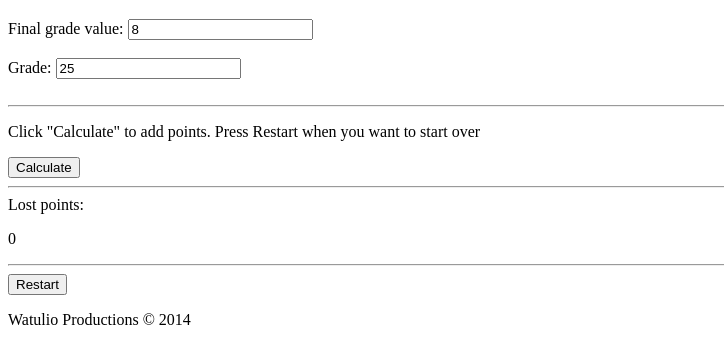
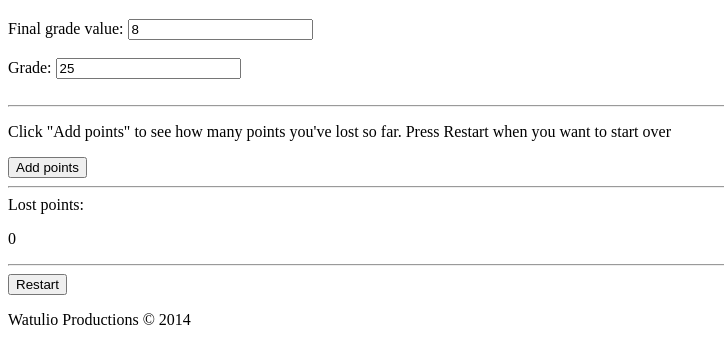
Before and after one commit to rdo-cnt/watulion.github.io, a plain HTML site: page studentgrief.html in a window 1280 px wide. Shown: the part 61-424 px from the top of the page, without its empty margins (0-724 px from the left). Drawn offline with Linux system fonts and the light colour scheme.

Commit message:
Beta 1 Being more specific

```diff
--- a/studentgrief.html
+++ b/studentgrief.html
@@ -14,9 +14,9 @@ Grade: <input type="number" name="lname" value="25"><br><br>
 
 <hr>
 
-<p>Click "Calculate" to add points. Press Restart when you want to start over</p>
+<p>Click "Add points" to see how many points you've lost so far. Press Restart when you want to start over</p>
 
-<button onclick="myFunction()">Calculate</button>
+<button onclick="myFunction()">Add points</button>
 
 <hr>
 
```
